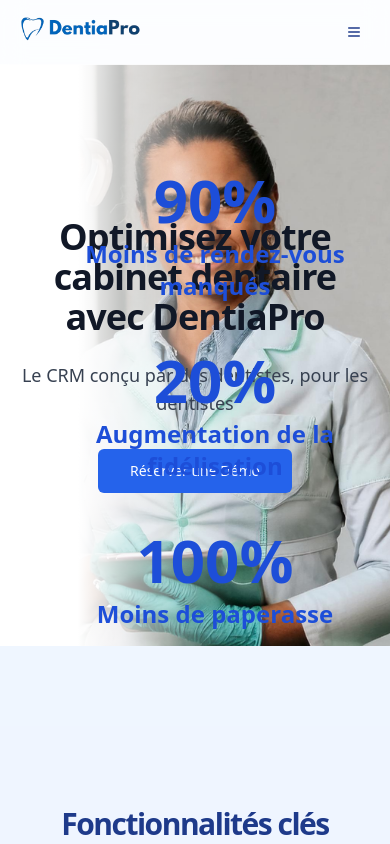
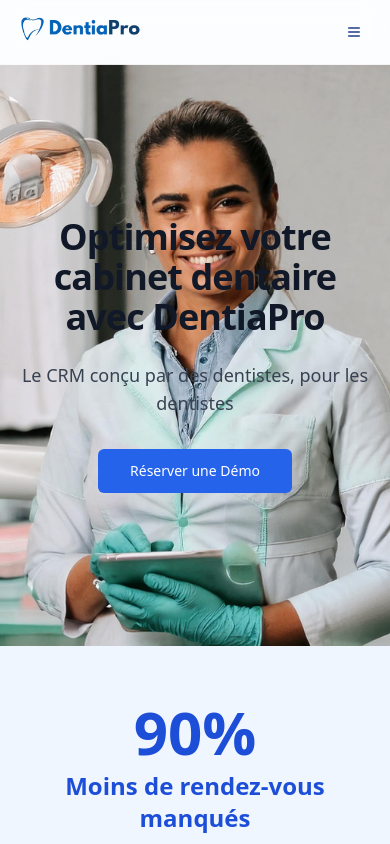
Before and after one commit to chigivera/dentia-pro-landing, a Next.js app: page / in a window 390 px wide. Shown: the top 844 px of the page. Built offline with nearby package versions, Linux system fonts and the light colour scheme; a web font is replaced by a local one.

Commit message:
landing page

```diff
--- a/src/components/hero-section.tsx
+++ b/src/components/hero-section.tsx
@@ -65,7 +65,7 @@ export function HeroSection() {
         </div>
       </div>
 
-      <div className="absolute inset-0 z-1 bg-gradient-to-r from-white from-20% to-60% to-transparent dark:from-blue-950/50 dark:to-background" />
+      <div className="hidden lg:block absolute inset-0 z-1 bg-gradient-to-r from-white from-20% to-60% to-transparent dark:from-blue-950/50 dark:to-background" />
     </section>
   )
 }
--- a/src/components/stats-section.tsx
+++ b/src/components/stats-section.tsx
@@ -2,7 +2,7 @@
 
 export default function StatsSection() {
     return (
-        <section className="relative z-40 w-full p-10 bg-transparent">
+        <section className="relative z-40 w-full p-10 text-center bg-transparent">
         {/* Fluid background */}
         <div className="absolute left-0 right-0 hidden lg:block -top-36">
             <svg className="w-full h-30" viewBox="0 0 999 294" fill="none" xmlns="http://www.w3.org/2000/svg">
@@ -11,8 +11,8 @@ export default function StatsSection() {
         </div>
 
         {/* Content */}
-        <div className="absolute px-4 pt-8 mx-auto max-w-7xl sm:px-6 lg:px-8 bottom-24">
-            <div className="grid grid-cols-1 gap-12 text-center md:grid-cols-3">
+        <div className="relative pt-4 mx-auto max-w-7xl px-auto">
+            <div className="grid w-full grid-cols-1 gap-12 md:grid-cols-3">
                 <div className="space-y-2">
                     <div className="text-6xl font-bold text-blue-700 lg:text-white sm:text-5xl">90%</div>
                     <div className="text-2xl font-semibold text-blue-700 lg:text-white sm:text-xl">Moins de rendez-vous manqués</div>
```
Also changed, not shown: public/img/contact-img.png.
